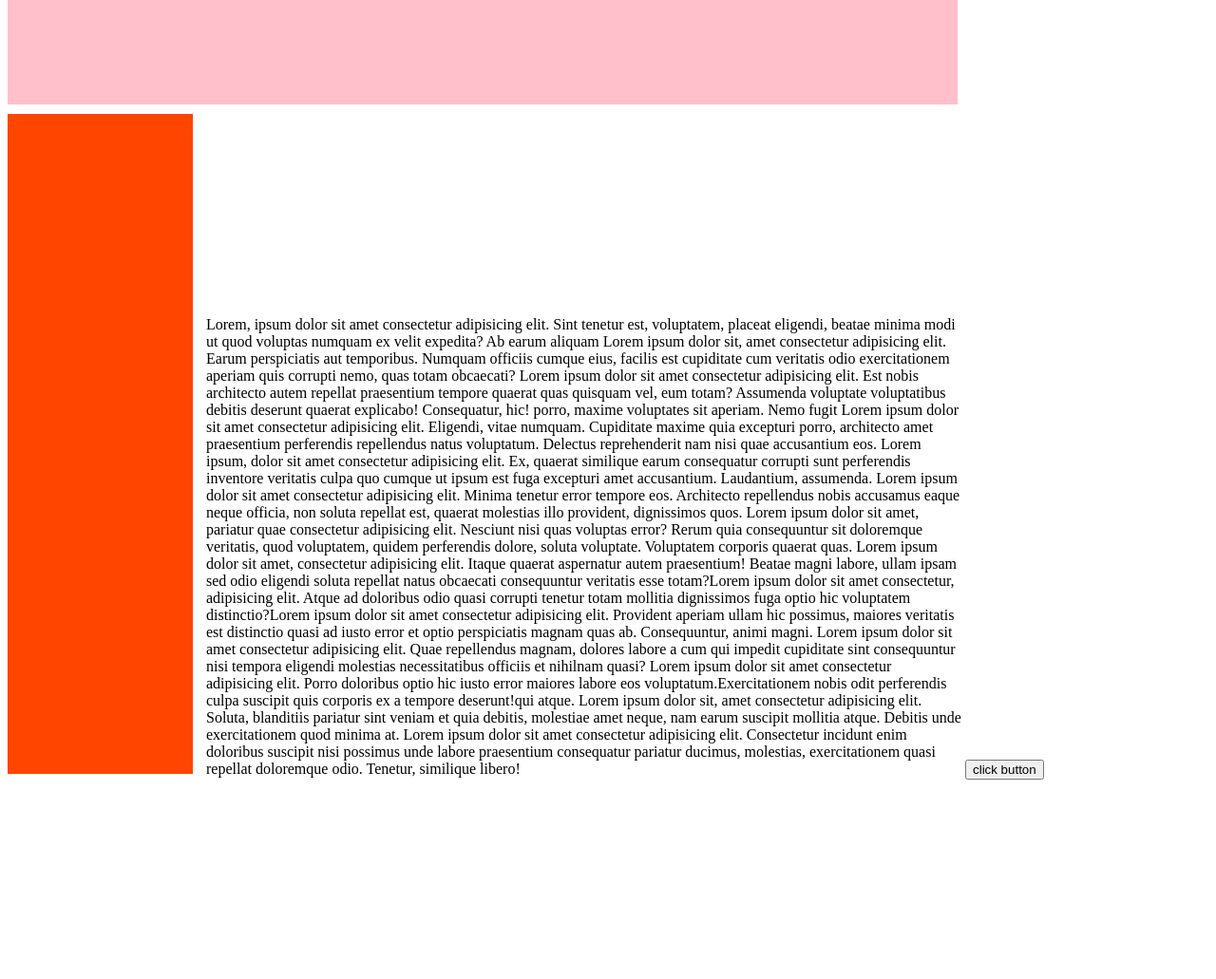
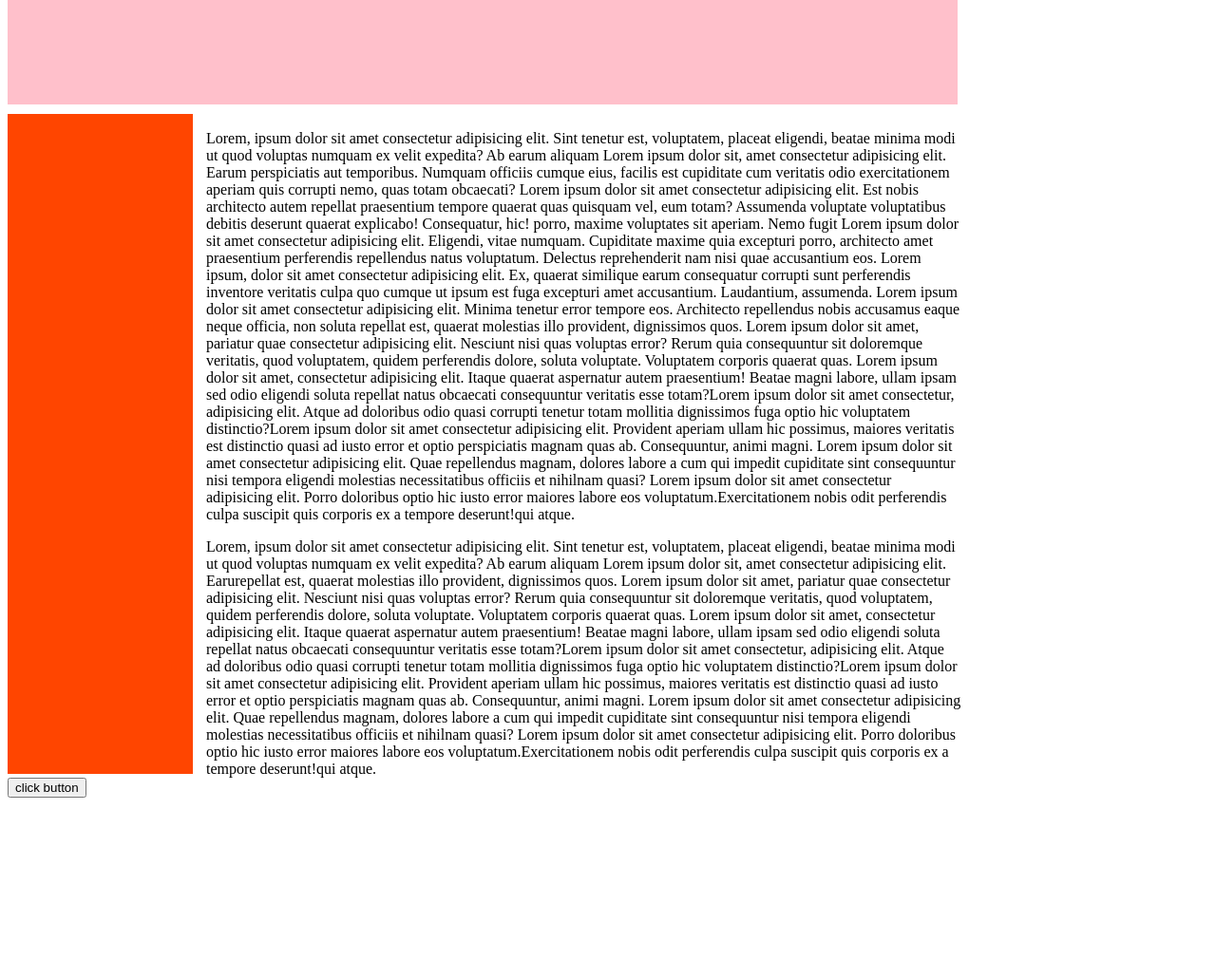
Before and after one commit to YuChen-1204/Project-AT, a plain HTML site: page index.html in a window 1280 px wide. Shown: the part 700-1731 px from the top of the page at 95% size. After the commit the page ends 1548 px from the top, so only its background shows below. Drawn offline with Linux system fonts and the light colour scheme.

Commit message:
Add files via upload

```diff
--- a/index.html
+++ b/index.html
@@ -56,7 +56,7 @@
     <div id="box4"></div>
     <div id="box5"></div>
     <div id="box6">
-        Lorem, ipsum dolor sit amet consectetur adipisicing elit. Sint tenetur est, voluptatem, placeat eligendi, beatae minima
+        <p>Lorem, ipsum dolor sit amet consectetur adipisicing elit. Sint tenetur est, voluptatem, placeat eligendi, beatae minima
         modi ut quod voluptas numquam ex velit expedita? Ab earum aliquam Lorem ipsum dolor sit, amet consectetur adipisicing elit.
         Earum perspiciatis aut temporibus. Numquam officiis cumque eius, facilis est cupiditate cum veritatis odio exercitationem
         aperiam quis corrupti nemo, quas totam obcaecati? Lorem ipsum dolor sit amet consectetur adipisicing elit. Est nobis architecto
@@ -76,17 +76,33 @@
         ipsum dolor sit amet consectetur adipisicing elit. Quae repellendus magnam, dolores labore a cum qui impedit cupiditate sint consequuntur
          nisi tempora eligendi molestias necessitatibus officiis et nihilnam quasi? Lorem ipsum dolor sit amet consectetur adipisicing elit.
           Porro doloribus optio hic iusto error maiores labore eos voluptatum.Exercitationem nobis odit perferendis culpa suscipit quis corporis
-          ex a tempore deserunt!qui atque.
+          ex a tempore deserunt!qui atque.</p>
+        <p>Lorem, ipsum dolor sit amet consectetur adipisicing elit. Sint tenetur est, voluptatem, placeat eligendi, beatae minima
+        modi ut quod voluptas numquam ex velit expedita? Ab earum aliquam Lorem ipsum dolor sit, amet consectetur adipisicing elit.
+        Earurepellat est, quaerat molestias illo provident, dignissimos quos. Lorem ipsum dolor sit amet, pariatur quae
+        consectetur adipisicing elit. Nesciunt nisi quas voluptas error? Rerum quia consequuntur sit doloremque veritatis, quod voluptatem,
+        quidem perferendis dolore, soluta voluptate. Voluptatem corporis quaerat quas. Lorem ipsum dolor sit amet, consectetur adipisicing elit.
+        Itaque quaerat aspernatur autem praesentium! Beatae magni labore, ullam ipsam sed odio eligendi soluta repellat natus obcaecati consequuntur
+        veritatis esse totam?Lorem ipsum dolor sit amet consectetur, adipisicing elit. Atque ad doloribus odio quasi corrupti tenetur totam mollitia
+        dignissimos fuga optio hic voluptatem distinctio?Lorem ipsum dolor sit amet consectetur adipisicing elit. Provident aperiam ullam hic
+        possimus, maiores veritatis est distinctio quasi ad iusto error et optio perspiciatis magnam quas ab. Consequuntur, animi magni. Lorem
+        ipsum dolor sit amet consectetur adipisicing elit. Quae repellendus magnam, dolores labore a cum qui impedit cupiditate sint consequuntur
+         nisi tempora eligendi molestias necessitatibus officiis et nihilnam quasi? Lorem ipsum dolor sit amet consectetur adipisicing elit.
+          Porro doloribus optio hic iusto error maiores labore eos voluptatum.Exercitationem nobis odit perferendis culpa suscipit quis corporis
+          ex a tempore deserunt!qui atque.</p>
+        </div>
+    <br>
+    <button id="mybtn" type="button">click button</button>
+    <script>
+        const button = document.querySelector("#mybtn");
+        const box4 = document.querySelector("#box4");
+        // python沒有變數宣告，JS變數宣告要考慮const, let
+        // const為不可做修改變數宣告(如：元件工具、觸發式機制等)，保護網頁不被亂做更改較安全
+        // let為可做修改的變數宣告
 
-
-        Lorem ipsum dolor sit, amet consectetur adipisicing elit. Soluta, blanditiis pariatur sint veniam et quia debitis, molestiae amet neque,
-        nam earum suscipit mollitia atque. Debitis unde exercitationem quod minima at. Lorem ipsum dolor sit amet consectetur adipisicing elit.
-        Consectetur incidunt enim doloribus suscipit nisi possimus unde labore praesentium consequatur pariatur ducimus, molestias, exercitationem
-        quasi repellat doloremque odio. Tenetur, similique libero!
-    </div>
-    <button type="button">click button</button>
-    <script>
-        console.log("Hello Wirld");
+        button.addEventListener("click", () => {
+            box4.innerText = "Welcome !";
+        });
 
     </script>
 </body>
```
